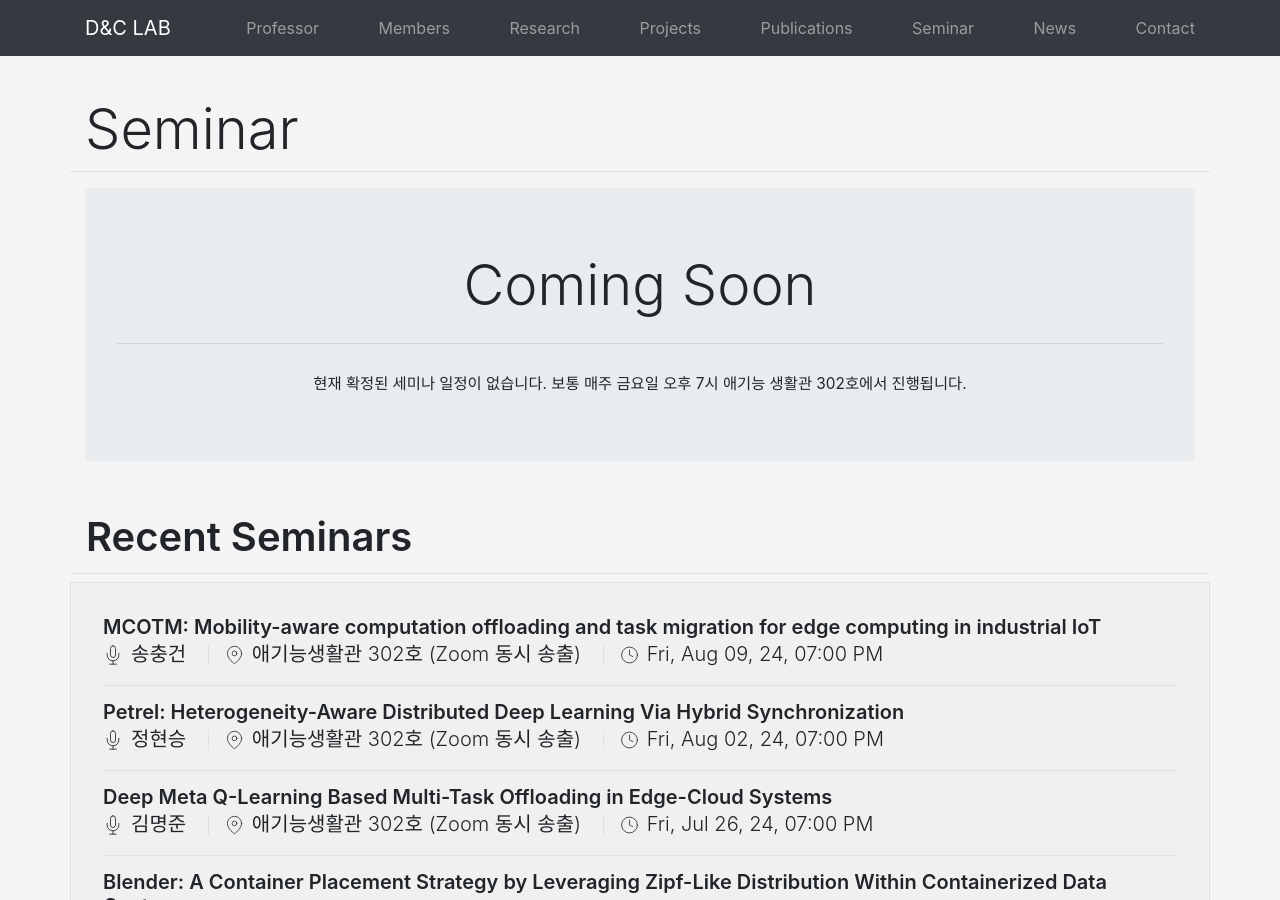
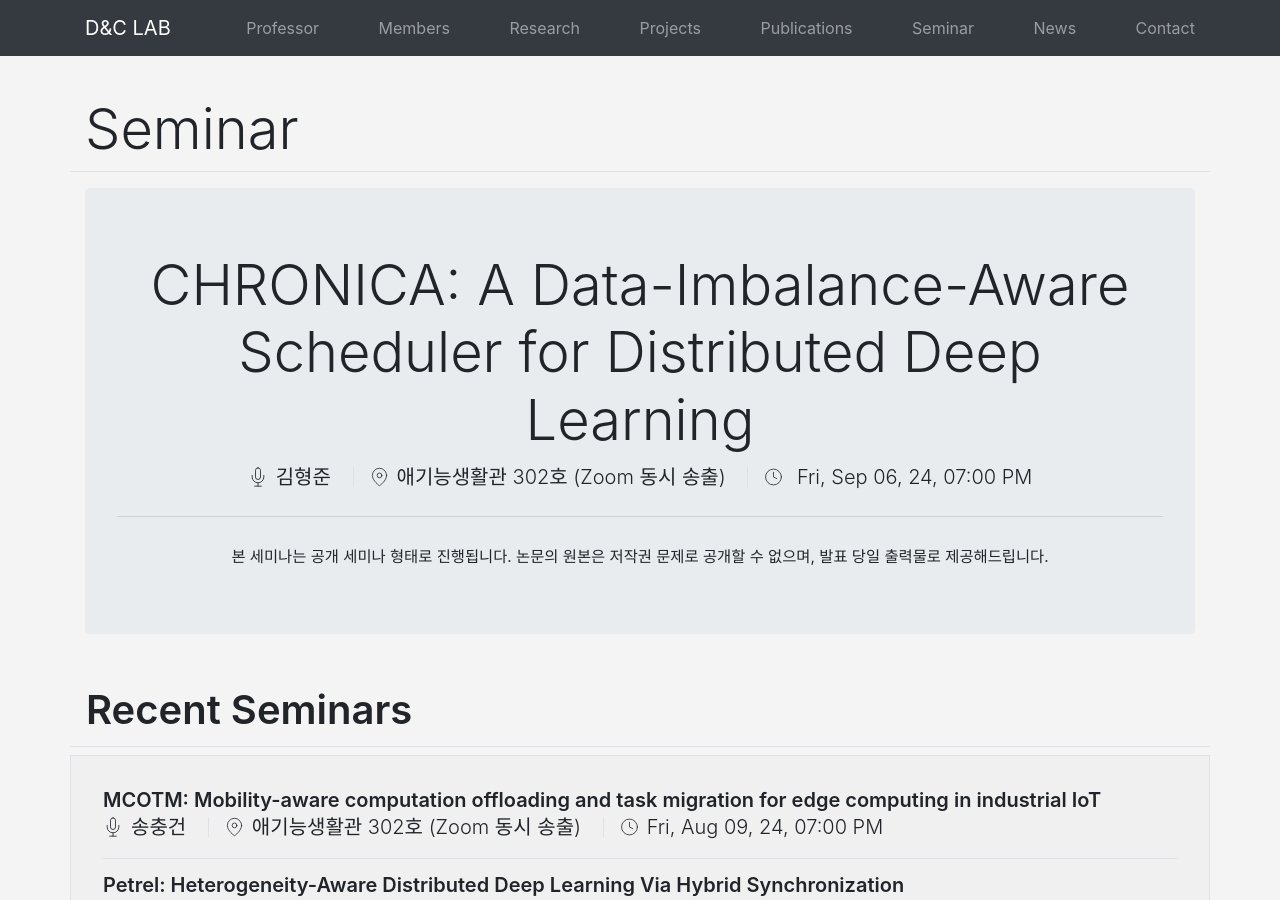
Before and after one commit to KU-Cloud/ku-cloud.github.io, a Jekyll site: the page built from seminar.html, in a window 1280 px wide and 900 px high. Built offline with Jekyll 4.4.1, drawn with Linux system fonts in a browser that asks for light colours.

Commit message:
seminar update

```diff
--- a/_data/seminars.yaml
+++ b/_data/seminars.yaml
@@ -1043,3 +1043,7 @@
   speacker: 송충건
   date: 2024-08-09T19:00:00.000+0900
   location: 애기능생활관 302호 (Zoom 동시 송출)
+- title: 'CHRONICA: A Data-Imbalance-Aware Scheduler for Distributed Deep Learning'
+  speacker: 김형준
+  date: 2024-09-06T19:00:00.000+0900
+  location: 애기능생활관 302호 (Zoom 동시 송출)
```
